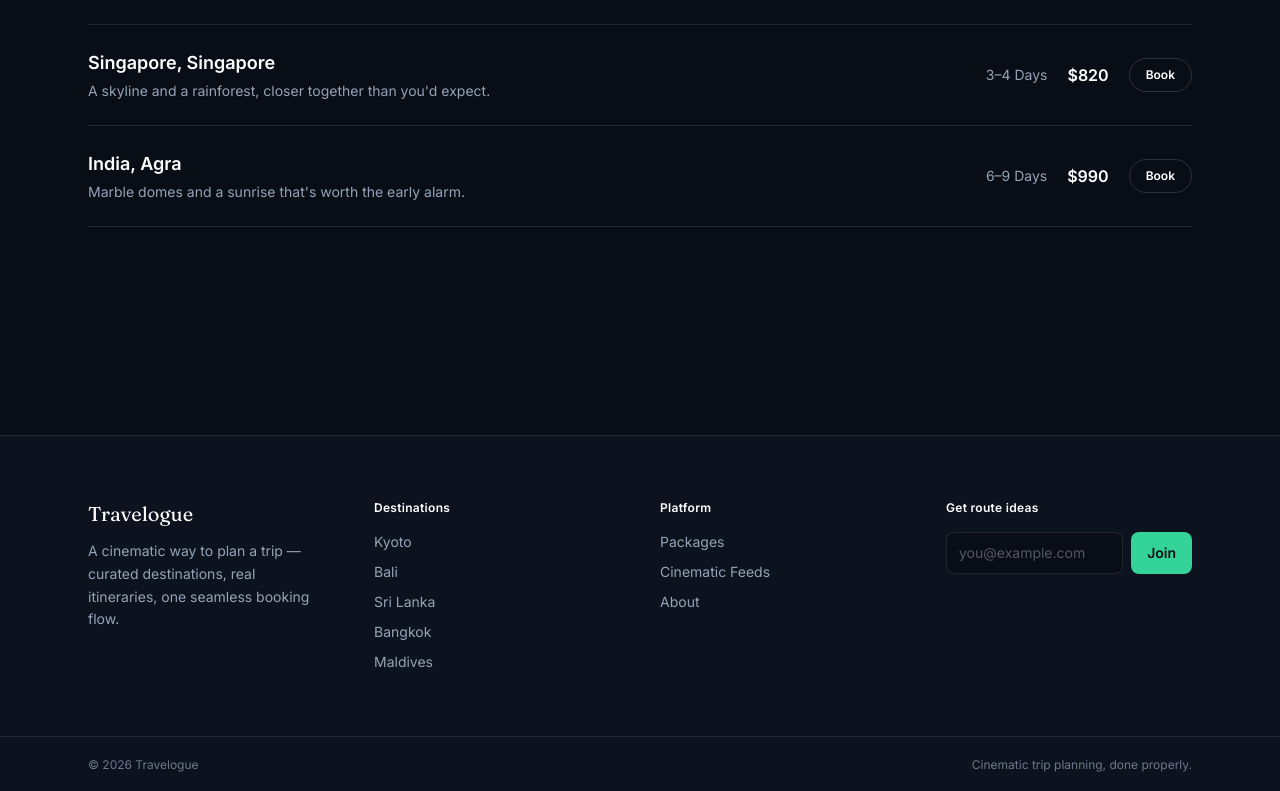
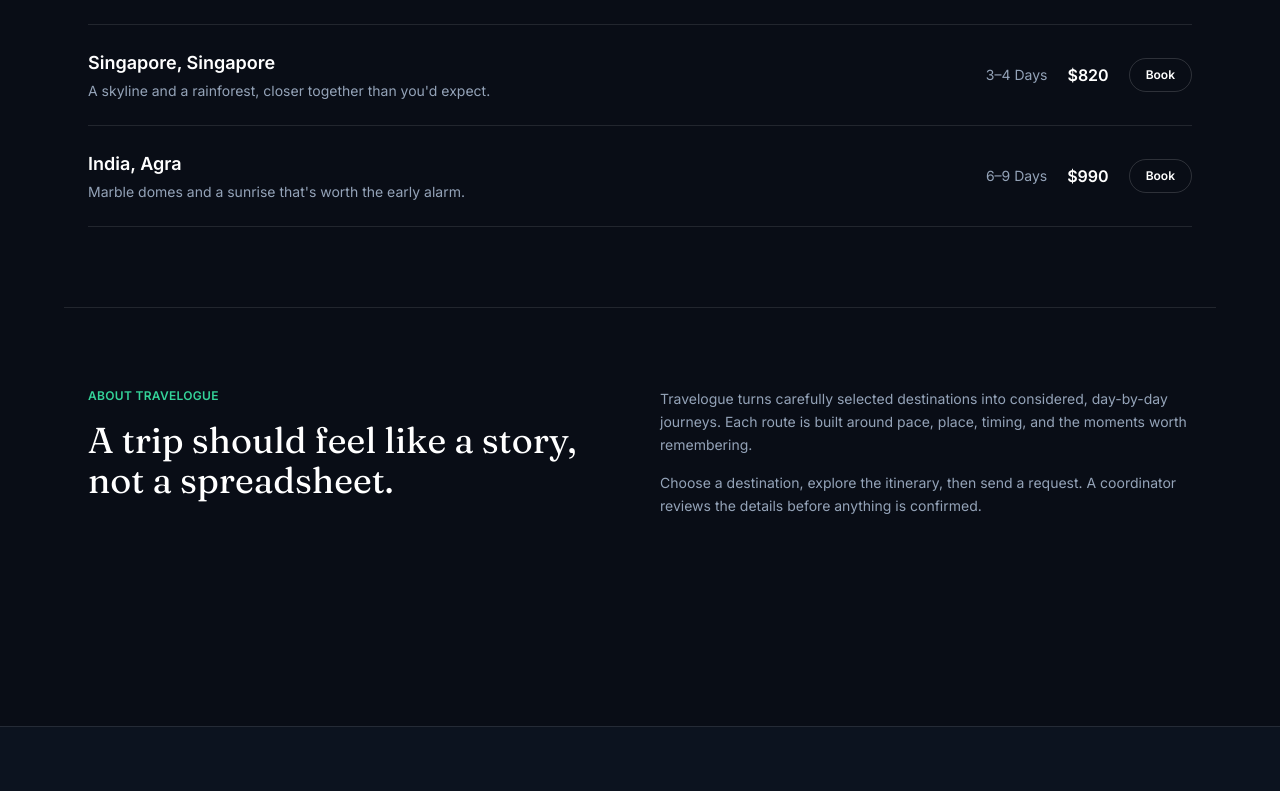
Before and after one commit to LinukaBandara/Travelogue, a Next.js app: page / in a window 1280 px wide. Shown: the part 2581-3372 px from the top of the page. Built offline with nearby package versions, Linux system fonts and the light colour scheme.

Commit message:
feat: polish Travelogue homepage

```diff
--- a/app/page.js
+++ b/app/page.js
@@ -1,5 +1,6 @@
 "use client";
 
+import Image from "next/image";
 import Link from "next/link";
 import CinematicHero from "@/components/CinematicHero";
 import { destinations } from "@/lib/destinations";
@@ -35,7 +36,14 @@ export default function Home() {
 
       {/* BANNER */}
       <section className="relative h-[46vh] my-20">
-        <img src="/images/maldives.webp" alt="" className="absolute inset-0 w-full h-full object-cover" />
+        <Image
+          src="/images/maldives.webp"
+          alt="Aerial view of the Maldives islands and lagoon"
+          fill
+          sizes="100vw"
+          className="object-cover"
+          priority
+        />
         <div className="absolute inset-0 bg-gradient-to-t from-arctic via-arctic/40 to-arctic/10" />
         <div className="relative h-full flex items-end mx-auto max-w-6xl px-6 pb-10">
           <p className="font-display text-2xl md:text-3xl text-white max-w-md">
@@ -45,21 +53,21 @@ export default function Home() {
       </section>
 
       {/* CINEMATIC FEEDS */}
-      <section id="feeds" className="mx-auto max-w-6xl px-6 py-10">
+      <section id="feeds" className="mx-auto max-w-6xl px-6 py-10 scroll-mt-28">
         <div className="flex items-baseline justify-between mb-8">
           <h2 className="font-display text-2xl md:text-3xl">Cinematic feeds</h2>
           <span className="text-xs text-slateSoft">unedited, on location</span>
         </div>
         <div className="grid grid-cols-2 md:grid-cols-4 gap-3">
-          <img src="/images/bangkok.webp" alt="" className="rounded-xl w-full h-48 object-cover col-span-2 md:col-span-1" />
-          <img src="/images/singapore.webp" alt="" className="rounded-xl w-full h-48 object-cover" />
-          <img src="/images/srilanka.webp" alt="" className="rounded-xl w-full h-48 object-cover" />
-          <img src="/images/india.webp" alt="" className="rounded-xl w-full h-48 object-cover" />
+          <Image src="/images/bangkok.webp" alt="Bangkok street scene" width={800} height={600} sizes="(max-width: 768px) 50vw, 25vw" className="rounded-xl w-full h-48 object-cover col-span-2 md:col-span-1" />
+          <Image src="/images/singapore.webp" alt="Singapore city scene" width={800} height={600} sizes="(max-width: 768px) 50vw, 25vw" className="rounded-xl w-full h-48 object-cover" />
+          <Image src="/images/srilanka.webp" alt="Sri Lankan landscape" width={800} height={600} sizes="(max-width: 768px) 50vw, 25vw" className="rounded-xl w-full h-48 object-cover" />
+          <Image src="/images/india.webp" alt="Indian travel scene" width={800} height={600} sizes="(max-width: 768px) 50vw, 25vw" className="rounded-xl w-full h-48 object-cover" />
         </div>
       </section>
 
       {/* PACKAGES */}
-      <section id="packages" className="mx-auto max-w-6xl px-6 py-20">
+      <section id="packages" className="mx-auto max-w-6xl px-6 py-20 scroll-mt-28">
         <div className="flex items-baseline justify-between mb-8">
           <h2 className="font-display text-2xl md:text-3xl">Every destination, priced</h2>
         </div>
@@ -86,6 +94,20 @@ export default function Home() {
           ))}
         </div>
       </section>
+
+      {/* ABOUT */}
+      <section id="about" className="mx-auto max-w-6xl px-6 py-20 scroll-mt-28 border-t border-white/10">
+        <div className="grid md:grid-cols-2 gap-10 items-start">
+          <div>
+            <p className="text-xs font-semibold text-mint tracking-wide mb-4">ABOUT TRAVELOGUE</p>
+            <h2 className="font-display text-3xl md:text-4xl leading-tight">A trip should feel like a story, not a spreadsheet.</h2>
+          </div>
+          <div className="text-sm text-slateSoft leading-relaxed space-y-4">
+            <p>Travelogue turns carefully selected destinations into considered, day-by-day journeys. Each route is built around pace, place, timing, and the moments worth remembering.</p>
+            <p>Choose a destination, explore the itinerary, then send a request. A coordinator reviews the details before anything is confirmed.</p>
+          </div>
+        </div>
+      </section>
     </div>
   );
 }
```
